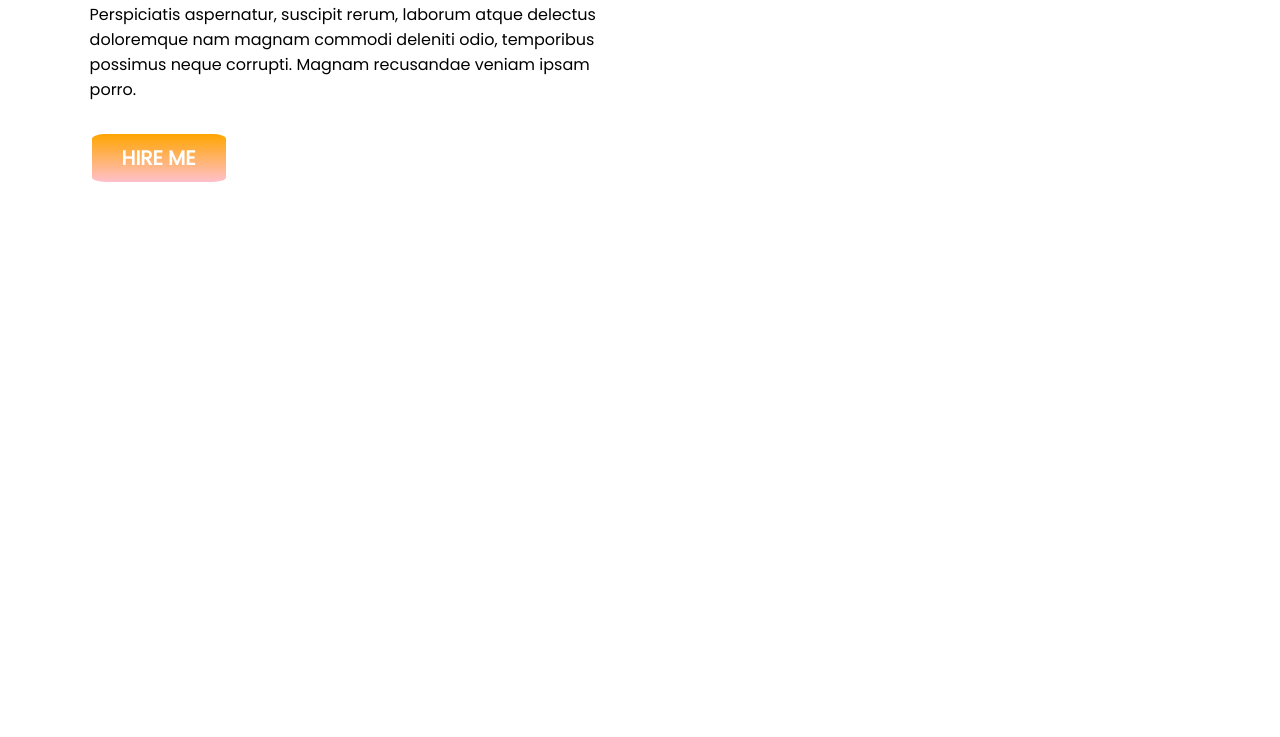
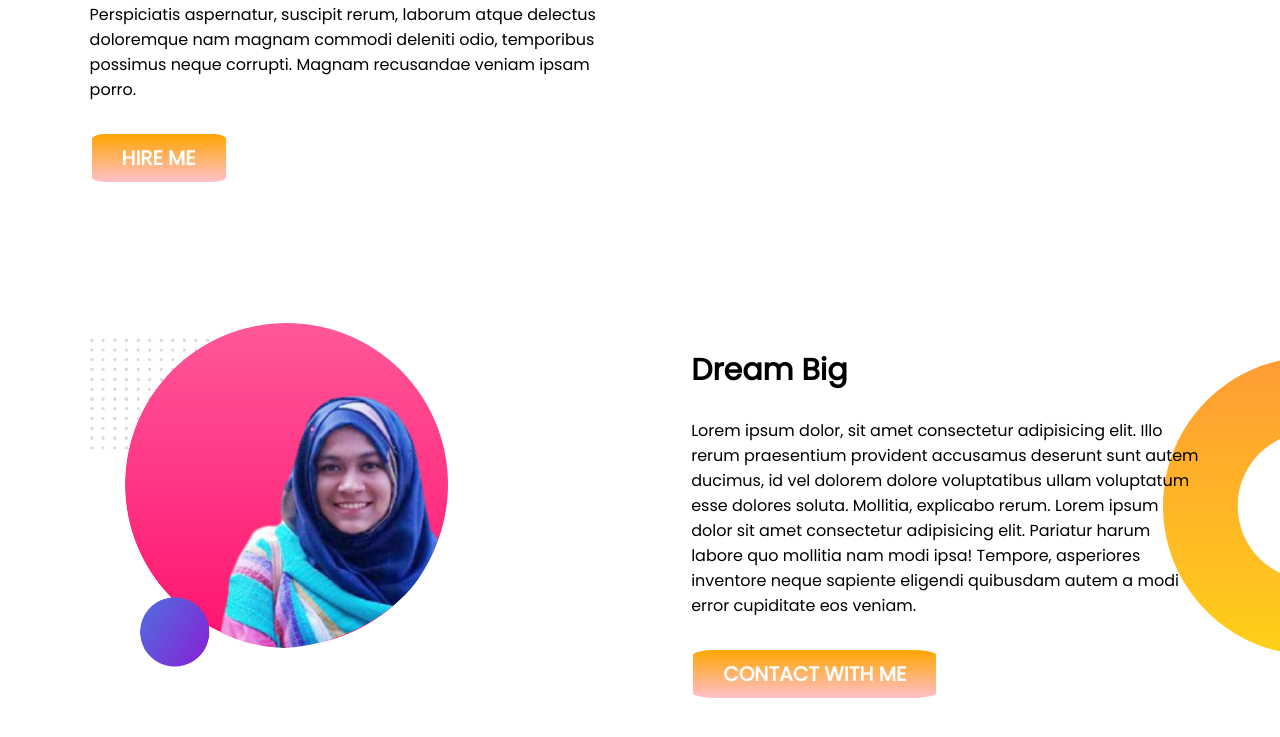
Before and after one commit to Sultanamaria/self-portfolio, a plain HTML site: page index.html in a window 1280 px wide. Shown: the part 367-1104 px from the top of the page. Before the commit the page ends 800 px from the top, so only its background shows below. Drawn offline with Linux system fonts and the light colour scheme.

Commit message:
dream added

```diff
--- a/index.html
+++ b/index.html
@@ -28,5 +28,19 @@
         </div>
     </section>
 
+    <section class="dream-big">
+        <div class="half-width">
+            <img src="images/my-bg2.png" alt="">
+        </div>
+        <div class="half-width">
+            <h2>Dream Big</h2>
+            <p>Lorem ipsum dolor, sit amet consectetur adipisicing elit. Illo rerum praesentium provident accusamus deserunt sunt autem ducimus, id vel dolorem dolore voluptatibus ullam voluptatum esse dolores soluta. Mollitia, explicabo rerum. Lorem ipsum dolor sit amet consectetur adipisicing elit. Pariatur harum labore quo mollitia nam modi ipsa! Tempore, asperiores inventore neque sapiente eligendi quibusdam autem a modi error cupiditate eos veniam.</p>
+
+            <br>
+
+            <a target="_blank" class="anchor-button" href="https://www.linkedin.com/in/sk-maria-sultana-281619155/">CONTACT WITH ME</a>
+        </div>
+    </section>
+
 </body>
 </html>
--- a/style.css
+++ b/style.css
@@ -4,6 +4,7 @@ body{
 }
 section{
     display: flex;
+    margin-bottom: 150px;
 }
 .top-banner{
     background-image: url(images/top-banner.png);
@@ -41,3 +42,8 @@ h2{
 a{
     padding-top: 50px;
 }
+.dream-big{
+    background-image: url(images/dream-bg.png);
+    background-repeat: no-repeat;
+    background-position: right;
+}
```
